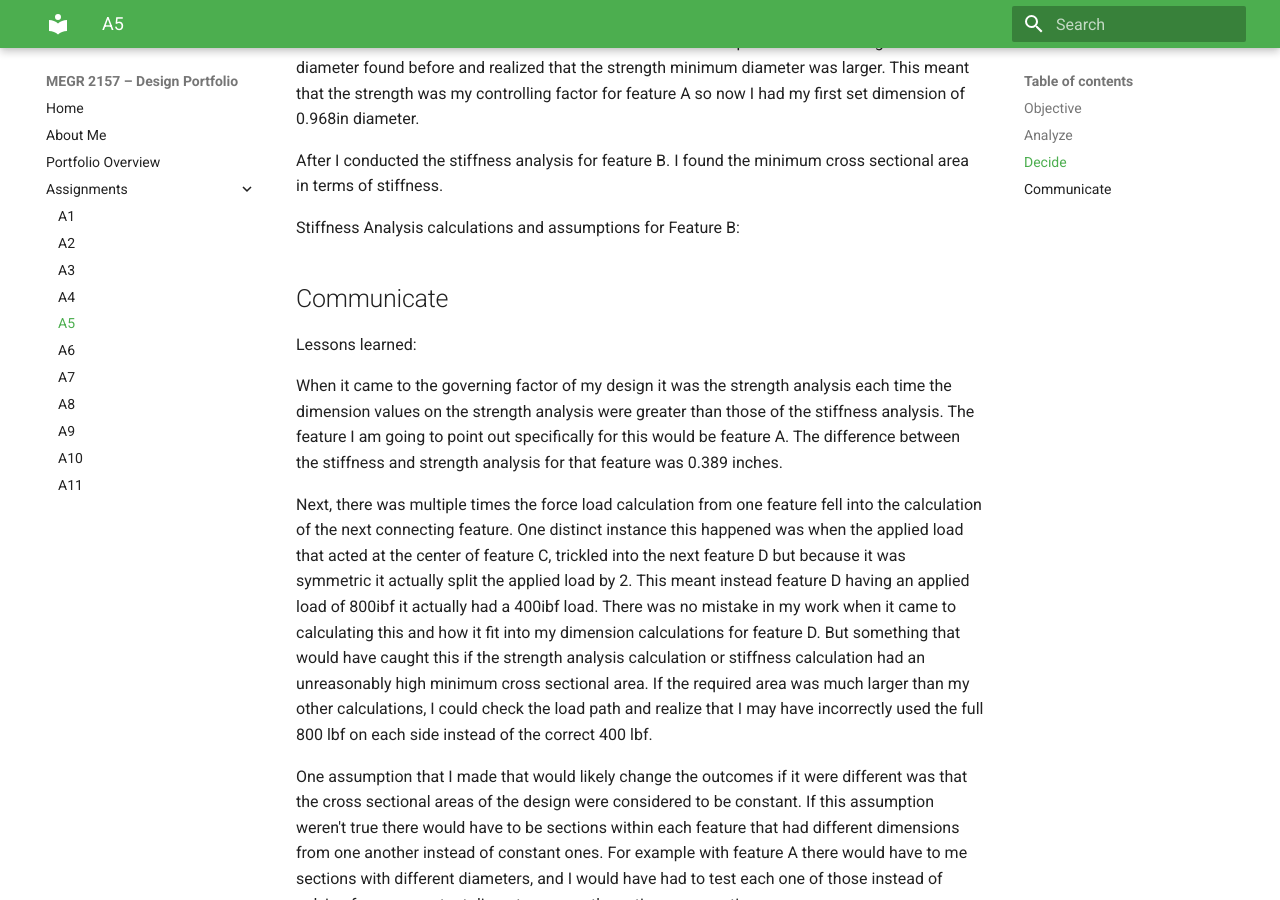
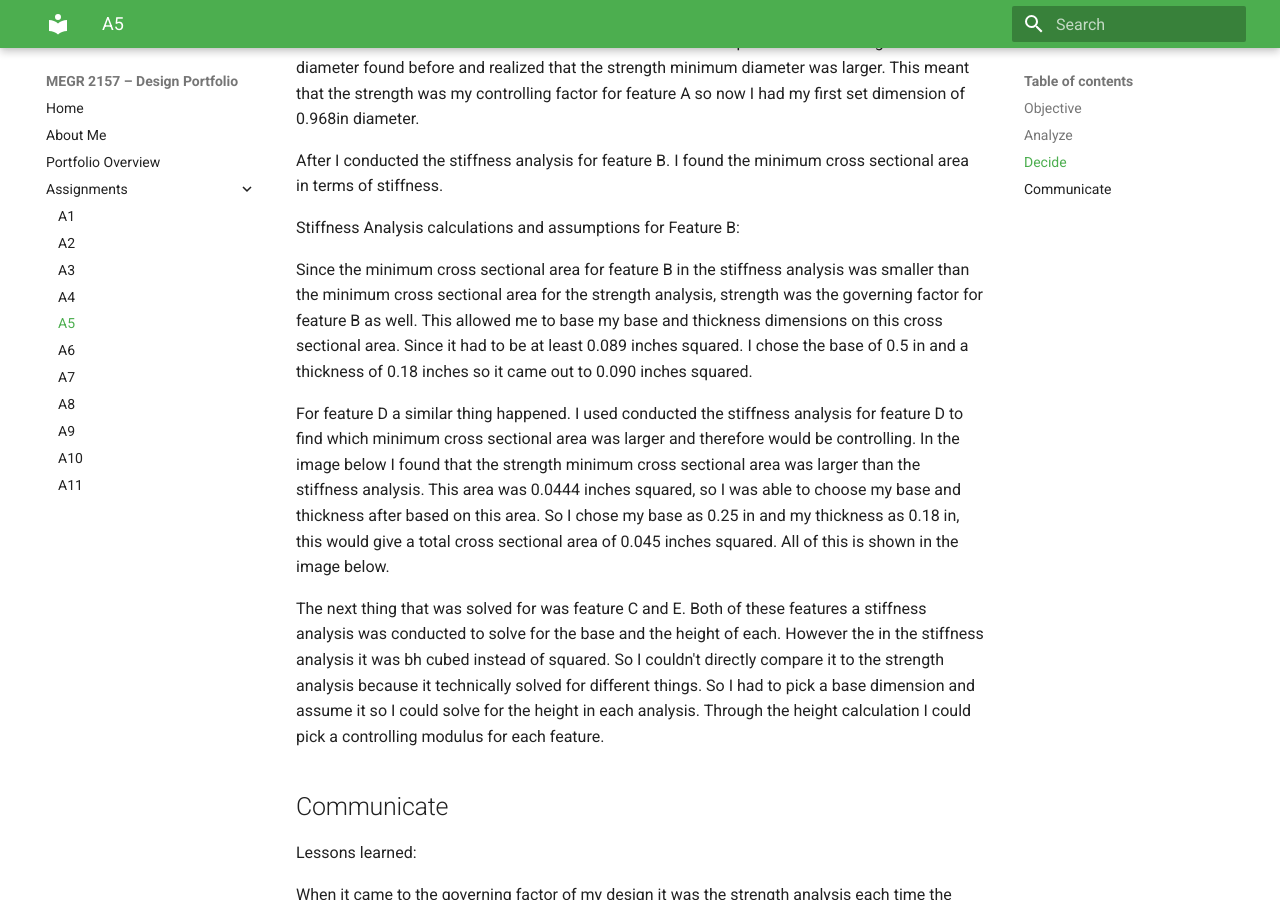
Before and after one commit to alinahsarratt/megr2157-portfolio, an MkDocs documentation site: the page built from docs/assignments/A05/index.md, in a window 1280 px wide and 900 px high, scrolled down 1922 px. Built offline with MkDocs 1.6.1 and Material for MkDocs 9.7.7, drawn with Linux system fonts in a browser that asks for light colours.

Commit message:
Enhance stiffness analysis section in index.md
Added detailed explanations for stiffness analysis calculations and assumptions related to features B, D, C, and E.

```diff
--- a/docs/assignments/A05/index.md
+++ b/docs/assignments/A05/index.md
@@ -51,6 +51,26 @@ After I conducted the stiffness analysis for feature B. I found the minimum cros
 Stiffness Analysis calculations and assumptions for Feature B:
 
 
+Since the minimum cross sectional area for feature B in the stiffness analysis was smaller than the minimum cross sectional area for the strength analysis, strength was the governing factor for feature B as well. This allowed me to base my base and thickness dimensions on this cross sectional area. Since it had to be at least 0.089 inches squared. I chose the base of 0.5 in and a thickness of 0.18 inches so it came out to 0.090 inches squared.
+
+
+
+For feature D a similar thing happened. I used conducted the stiffness analysis for feature D to find which minimum cross sectional area was larger and therefore would be controlling. In the image below I found that the strength minimum cross sectional area was larger than the stiffness analysis. This area was 0.0444 inches squared, so I was able to choose my base and thickness after based on this area. So I chose my base as 0.25 in and my thickness as 0.18 in, this would give a total cross sectional area of 0.045 inches squared. All of this is shown in the image below.
+
+
+
+
+The next thing that was solved for was feature C and E. Both of these features a stiffness analysis was conducted to solve for the base and the height of each. However the in the stiffness analysis it was bh cubed instead of squared. So I couldn't directly compare it to the strength analysis because it technically solved for different things. So I had to pick a base dimension and assume it so I could solve for the height in each analysis. Through the height calculation I could pick a controlling modulus for each feature.
+
+
+
+
+
+
+
+
+
+
 
 
 
```
